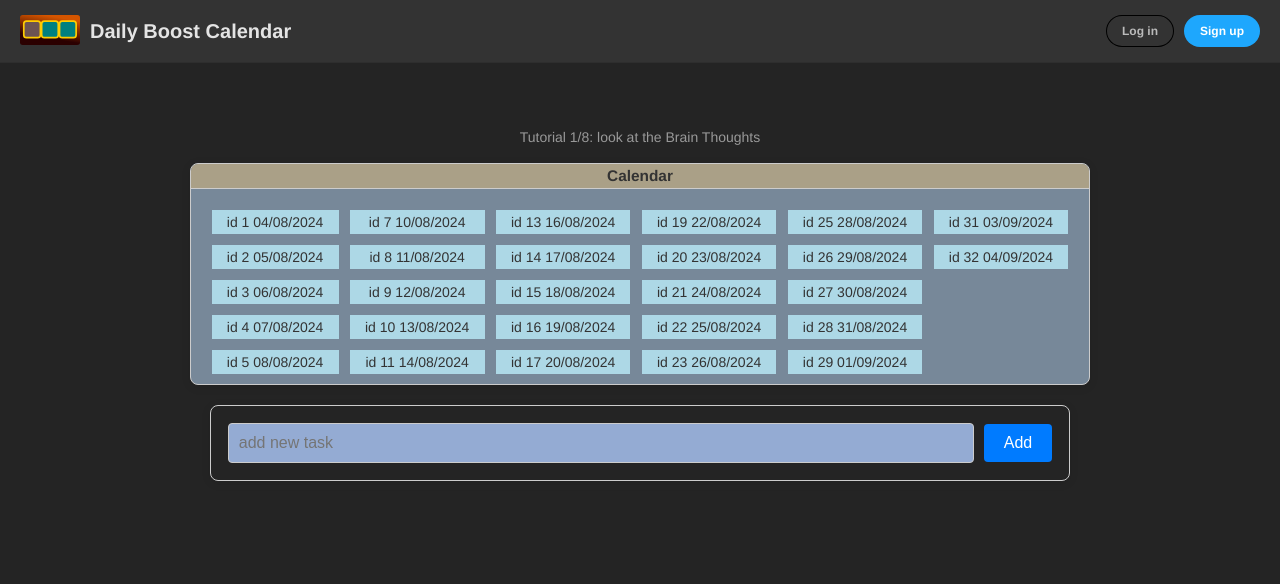
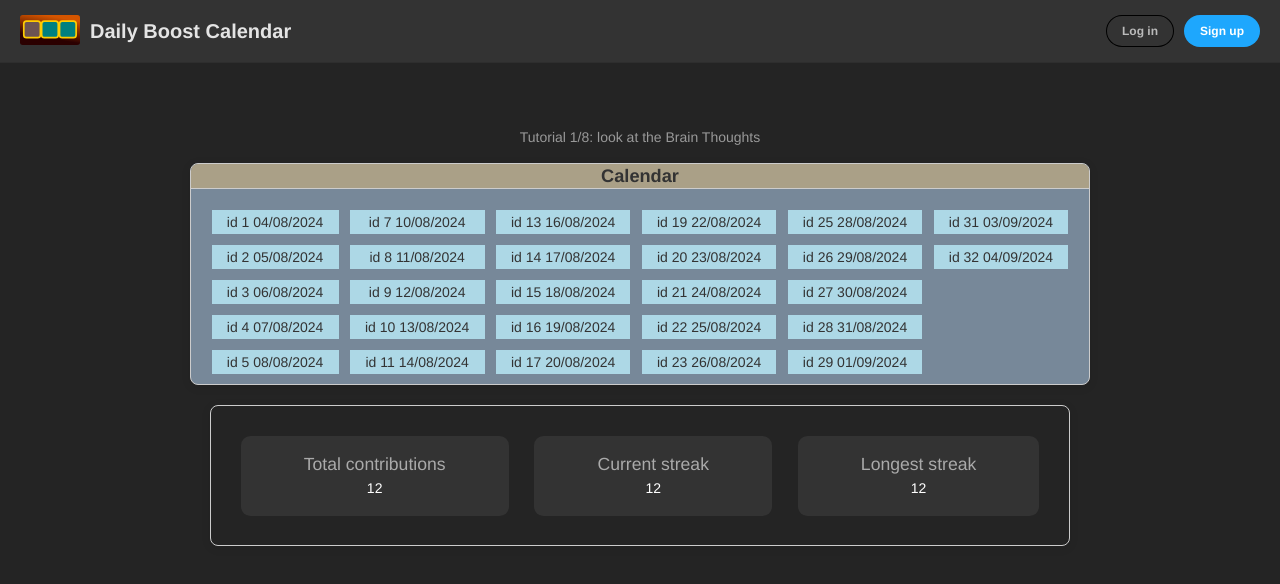
Before and after one commit to darellanodev/daily-boost-calendar, a React (Vite) app: page / in a window 1280 px wide. Shown: the top 584 px of the page. Built offline with nearby package versions, Linux system fonts and the light colour scheme.

Commit message:
#7 remove the old AddTask component, create the Stats component, and modify some styles

```diff
--- a/src/AddTask/addtask.css
+++ /dev/null
@@ -1,43 +0,0 @@
-.add-task-container {
-  display: flex;
-  align-items: center;
-  margin: 20px 0;
-  padding: 1.2em;
-  border: 1px solid #ccc;
-  border-radius: 8px;
-  box-shadow: 0 2px 10px rgba(0, 0, 0, 0.1);
-  margin: 20px;
-  overflow: hidden;
-  text-align: center;
-}
-
-.add-task-input {
-  flex-grow: 1;
-  padding: 10px;
-  border: 1px solid #ccc;
-  border-radius: 4px;
-  background-color: #94abd3;
-  font-size: 16px;
-  margin-right: 10px;
-  transition: border-color 0.3s;
-}
-
-.add-task-input:focus {
-  border-color: #007bff;
-  outline: none;
-}
-
-.add-task-button {
-  padding: 10px 20px;
-  background-color: #007bff;
-  color: white;
-  border: none;
-  border-radius: 4px;
-  font-size: 16px;
-  cursor: pointer;
-  transition: background-color 0.3s;
-}
-
-.add-task-button:hover {
-  background-color: #0056b3;
-}
--- a/src/AddTask/index.tsx
+++ /dev/null
@@ -1,36 +0,0 @@
-import React, { useState } from 'react'
-import './addtask.css'
-
-interface AddTaskProps {
-  onAddTask: (task: string) => void
-}
-
-export const AddTask: React.FC<AddTaskProps> = ({ onAddTask }) => {
-  const [task, setTask] = useState<string>('')
-
-  const handleInputChange = (event: React.ChangeEvent<HTMLInputElement>) => {
-    setTask(event.target.value)
-  }
-
-  const handleAddClick = () => {
-    if (task.trim()) {
-      onAddTask(task)
-      setTask('')
-    }
-  }
-
-  return (
-    <div className="add-task-container">
-      <input
-        type="text"
-        className="add-task-input"
-        placeholder="add new task"
-        value={task}
-        onChange={handleInputChange}
-      />
-      <button className="add-task-button" onClick={handleAddClick}>
-        Add
-      </button>
-    </div>
-  )
-}
--- a/src/Calendar/calendar.css
+++ b/src/Calendar/calendar.css
@@ -11,7 +11,8 @@
 
 .calendar-card-header {
   background-color: #aaa087;
-  font-size: 1.1em;
+  color: #333;
+  font-size: 1.3em;
   font-weight: bold;
   border-bottom: 1px solid #ccc;
 }
--- a/src/Page/index.tsx
+++ b/src/Page/index.tsx
@@ -3,7 +3,7 @@ import { useState } from 'react'
 import { Calendar } from '../Calendar'
 import { Header } from '../Header'
 import './page.css'
-import { AddTask } from '../AddTask'
+import { Stats } from '../Stats'
 
 type User = {
   name: string
@@ -31,7 +31,7 @@ export const Page: React.VFC = () => {
           <div className="taskslists">
             <Calendar title="Calendar" />
           </div>
-          <AddTask onAddTask={handleAddTask} />
+          <Stats title="test" />
         </section>
       </article>
     </div>
--- /dev/null
+++ b/src/Stats/index.tsx
@@ -0,0 +1,25 @@
+import React, { useState } from 'react'
+import './stats.css'
+
+interface StatsProps {
+  title: string
+}
+
+export const Stats: React.FC<StatsProps> = ({ title }) => {
+  return (
+    <div className="stats-container">
+      <div id="total-contributions">
+        <div className="title">Total contributions</div>
+        <div id="total-contributions-number">12</div>
+      </div>
+      <div id="current-streak">
+        <div className="title">Current streak</div>
+        <div id="current-streak-number">12</div>
+      </div>
+      <div id="longest-streak">
+        <div className="title">Longest streak</div>
+        <div id="longest-streak-number">12</div>
+      </div>
+    </div>
+  )
+}
--- /dev/null
+++ b/src/Stats/stats.css
@@ -0,0 +1,31 @@
+.stats-container {
+  display: flex;
+  align-items: center;
+  margin: 20px 0;
+  padding: 1.2em;
+  border: 1px solid #ccc;
+  border-radius: 8px;
+  box-shadow: 0 2px 10px rgba(0, 0, 0, 0.1);
+  margin: 20px;
+  overflow: hidden;
+  text-align: center;
+  color: #aaa;
+}
+
+.stats-container > div {
+  display: flex;
+  flex-grow: 1;
+  flex-direction: column;
+  justify-content: flex-start;
+  align-items: center;
+  background-color: #333;
+  margin: 0.8rem;
+  padding: 1rem;
+  border-radius: 0.6rem;
+  color: white;
+}
+
+.title {
+  font-size: 1.1rem;
+  color: #aaa;
+}
```
Also changed, not shown: 1 other file (tests, documents, lock files or other folders).
